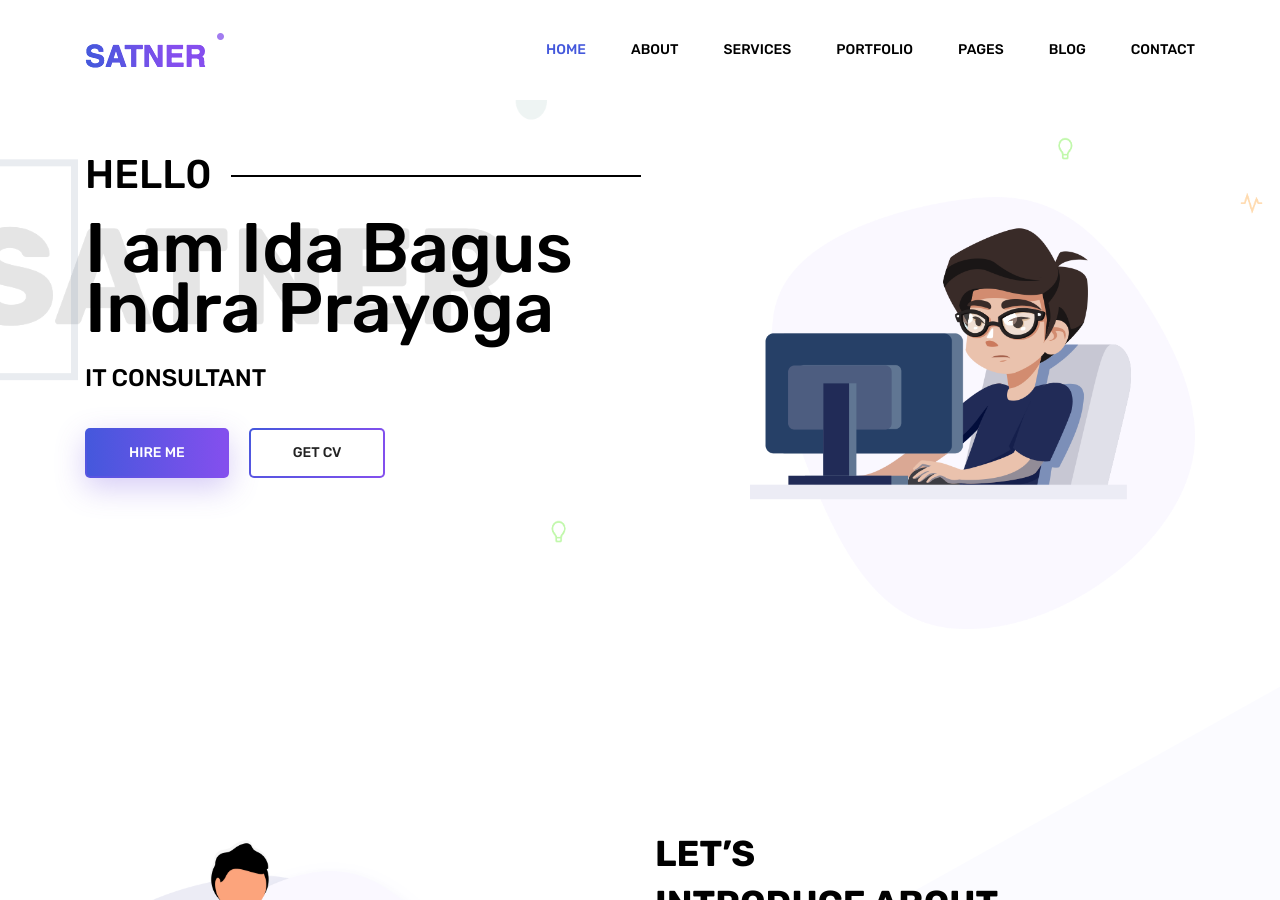
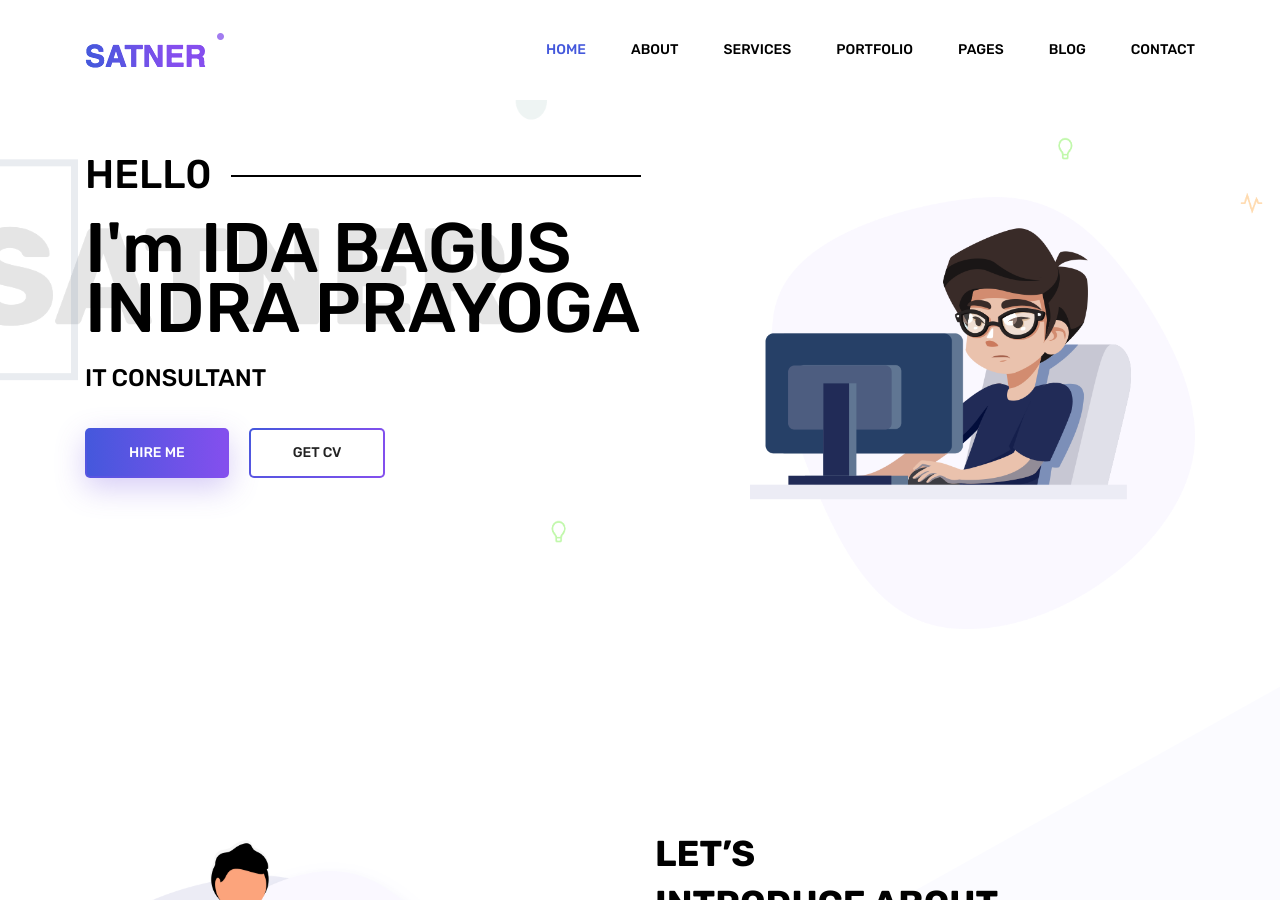
Before and after one commit to idabagusindraprayoga/idabagusindraprayoga.github.io, a Jekyll site: the page built from index.html, in a window 1280 px wide and 900 px high. Built offline with Jekyll 4.4.1, drawn with Linux system fonts in a browser that asks for light colours.

```diff
--- a/_layouts/default.html
+++ b/_layouts/default.html
@@ -73,7 +73,7 @@
 					<div class="col-lg-7">
 						<div class="banner_content">
 							<h3 class="text-uppercase">Hell0</h3>
-							<h1>I am Ida Bagus Indra Prayoga</h1>
+							<h1>I'm IDA BAGUS INDRA PRAYOGA</h1>
 							<h5 class="text-uppercase">IT Consultant</h5>
 							<div class="d-flex align-items-center">
 								<a class="primary_btn" href="#"><span>Hire Me</span></a>
```
